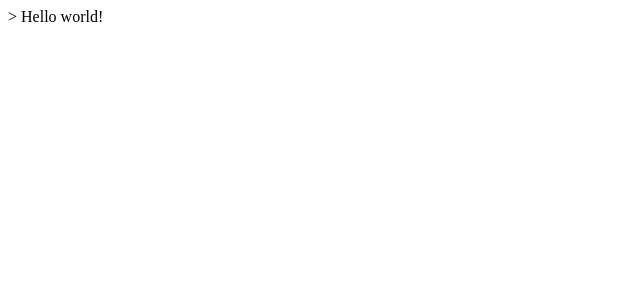
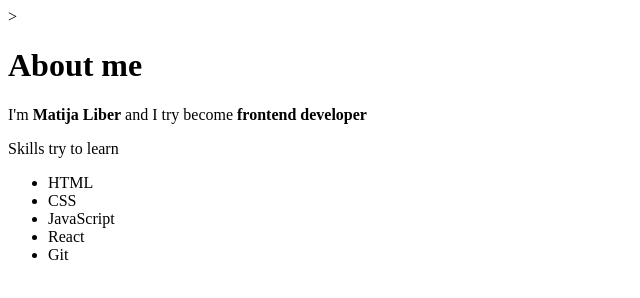
Before and after one commit to maliber/maliber.github.io, a plain HTML site: page index.html in a window 1280 px wide. Shown: the whole page, without its empty margins (0-640 px from the left). Drawn offline with Linux system fonts and the light colour scheme.

Commit message:
Add about me section

```diff
--- a/index.html
+++ b/index.html
@@ -6,7 +6,17 @@
 </head>
 
 <body>
-    Hello world!
+
+    <h1>About me</h1>
+    <p>I'm <strong>Matija Liber</strong> and I try become <strong>frontend developer</strong></p>
+    <p>Skills try to learn</p>
+    <ul>
+        <li>HTML</li>
+        <li>CSS</li>
+        <li>JavaScript</li>
+        <li>React</li>
+        <li>Git</li>
+    </ul>
 </body>
 
 </html>
```
Also changed, not shown: 1 other file.
